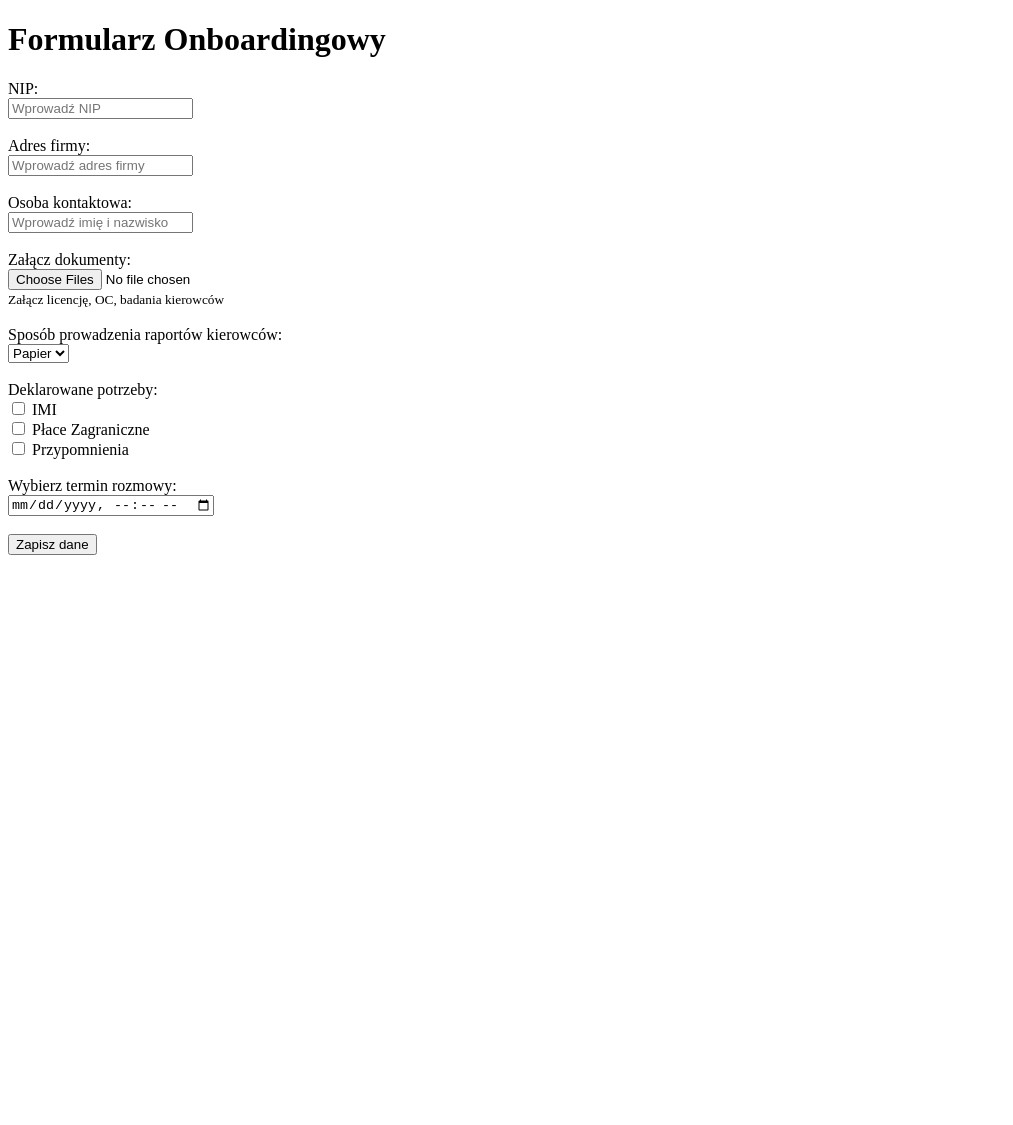
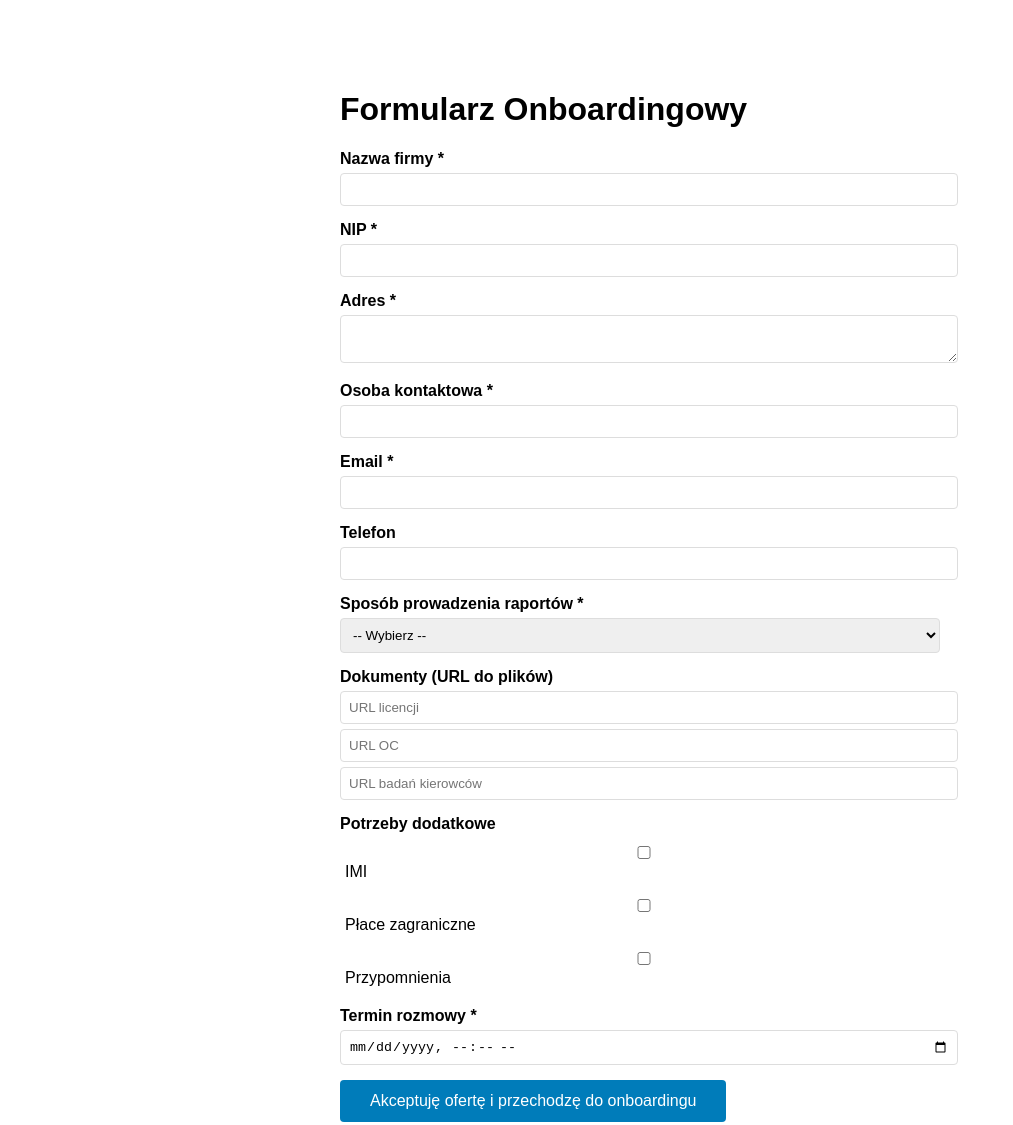
Before and after one commit to Krajl3r/Automatyzacja-onboarding, a plain HTML site: page index.html in a window 1280 px wide. Shown: the whole page, without its empty margins (0-1013 px from the left). Before the commit the page ends 800 px from the top, so only its background shows below. Drawn offline with Linux system fonts and the light colour scheme.

Commit message:
Replace onboarding form with new design and functionality

```diff
--- a/index.html
+++ b/index.html
@@ -3,86 +3,138 @@
 <head>
     <meta charset="UTF-8">
     <meta name="viewport" content="width=device-width, initial-scale=1.0">
-    <title>Formularz Onboardingowy</title>
+    <title>Onboarding - Akceptacja Oferty</title>
+    <style>
+        body { font-family: Arial, sans-serif; max-width: 600px; margin: 50px auto; padding: 20px; }
+        .form-group { margin-bottom: 15px; }
+        label { display: block; margin-bottom: 5px; font-weight: bold; }
+        input, select, textarea { width: 100%; padding: 8px; border: 1px solid #ddd; border-radius: 4px; }
+        button { background: #007cba; color: white; padding: 12px 30px; border: none; border-radius: 4px; cursor: pointer; font-size: 16px; }
+        button:hover { background: #005a87; }
+        .checkbox-group { margin: 10px 0; }
+        .checkbox-group label { font-weight: normal; display: inline-block; margin-left: 5px; }
+    </style>
 </head>
 <body>
     <h1>Formularz Onboardingowy</h1>
     <form id="onboardingForm">
-        <label for="nip">NIP:</label><br>
-        <input type="text" id="nip" name="nip" placeholder="Wprowadź NIP" required><br><br>
+        <div class="form-group">
+            <label for="companyName">Nazwa firmy *</label>
+            <input type="text" id="companyName" name="companyName" required>
+        </div>
 
-        <label for="address">Adres firmy:</label><br>
-        <input type="text" id="address" name="address" placeholder="Wprowadź adres firmy" required><br><br>
+        <div class="form-group">
+            <label for="nip">NIP *</label>
+            <input type="text" id="nip" name="nip" required>
+        </div>
 
-        <label for="contactPerson">Osoba kontaktowa:</label><br>
-        <input type="text" id="contactPerson" name="contactPerson" placeholder="Wprowadź imię i nazwisko" required><br><br>
+        <div class="form-group">
+            <label for="address">Adres *</label>
+            <textarea id="address" name="address" required></textarea>
+        </div>
 
-        <label for="documents">Załącz dokumenty:</label><br>
-        <input type="file" id="documents" name="documents" multiple required><br>
-        <small>Załącz licencję, OC, badania kierowców</small><br><br>
+        <div class="form-group">
+            <label for="contactPerson">Osoba kontaktowa *</label>
+            <input type="text" id="contactPerson" name="contactPerson" required>
+        </div>
 
-        <label for="reporting">Sposób prowadzenia raportów kierowców:</label><br>
-        <select id="reporting" name="reporting" required>
-            <option value="papier">Papier</option>
+        <div class="form-group">
+            <label for="contactEmail">Email *</label>
+            <input type="email" id="contactEmail" name="contactEmail" required>
+        </div>
+
+        <div class="form-group">
+            <label for="contactPhone">Telefon</label>
+            <input type="tel" id="contactPhone" name="contactPhone">
+        </div>
+
+        <div class="form-group">
+            <label for="reportingMethod">Sposób prowadzenia raportów *</label>
+            <select id="reportingMethod" name="reportingMethod" required>
+                <option value="">-- Wybierz --</option>
                 <option value="online">Online</option>
-        </select><br><br>
+                <option value="paper">Papier</option>
+            </select>
+        </div>
 
-        <label for="needs">Deklarowane potrzeby:</label><br>
-        <input type="checkbox" id="imi" name="needs" value="IMI"> IMI<br>
-        <input type="checkbox" id="foreignWages" name="needs" value="Płace Zagraniczne"> Płace Zagraniczne<br>
-        <input type="checkbox" id="reminders" name="needs" value="Przypomnienia"> Przypomnienia<br><br>
+        <div class="form-group">
+            <label>Dokumenty (URL do plików)</label>
+            <input type="text" name="licenseDoc" placeholder="URL licencji">
+            <input type="text" name="insuranceDoc" placeholder="URL OC" style="margin-top: 5px;">
+            <input type="text" name="driverTestsDoc" placeholder="URL badań kierowców" style="margin-top: 5px;">
+        </div>
 
-        <label for="meeting">Wybierz termin rozmowy:</label><br>
-        <input type="datetime-local" id="meeting" name="meeting" required><br><br>
+        <div class="form-group">
+            <label>Potrzeby dodatkowe</label>
+            <div class="checkbox-group">
+                <input type="checkbox" id="needsIMI" name="needsIMI" value="true">
+                <label for="needsIMI">IMI</label>
+            </div>
+            <div class="checkbox-group">
+                <input type="checkbox" id="needsForeignPayroll" name="needsForeignPayroll" value="true">
+                <label for="needsForeignPayroll">Płace zagraniczne</label>
+            </div>
+            <div class="checkbox-group">
+                <input type="checkbox" id="needsReminders" name="needsReminders" value="true">
+                <label for="needsReminders">Przypomnienia</label>
+            </div>
+        </div>
 
-        <button type="submit">Zapisz dane</button>
+        <div class="form-group">
+            <label for="meetingTime">Termin rozmowy *</label>
+            <input type="datetime-local" id="meetingTime" name="meetingTime" required>
+        </div>
+
+        <button type="submit">Akceptuję ofertę i przechodzę do onboardingu</button>
     </form>
 
     <script>
-        const onboardingFormWebhookURL = 'https://hook.eu2.make.com/1ovff2hnkp66fedinlsuryfsvq8le5vg'; // Podmień na URL webhooka dla formularza onboardingowego
+        document.getElementById('onboardingForm').addEventListener('submit', async function(e) {
+            e.preventDefault();
 
-       document.getElementById('onboardingForm').addEventListener('submit', function(event) {
-        event.preventDefault();
+            const submitButton = e.target.querySelector('button');
+            const originalText = submitButton.textContent;
+            submitButton.textContent = 'Wysyłanie...';
+            submitButton.disabled = true;
 
+            // Zbieranie danych z formularza
             const formData = new FormData(this);
-        const data = {};
+            const jsonData = {};
 
-        formData.forEach((value, key) => {
-            if (key === 'needs') {
-                // Jeśli klucz to "needs", dodaj wartości oddzielone przecinkami
-                if (!data[key]) {
-                    data[key] = value;
+            for (const [key, value] of formData.entries()) {
+                // Dla checkboxów - konwersja na boolean
+                if (value === 'true') {
+                    jsonData[key] = true;
+                } else if (value === 'false') {
+                    jsonData[key] = false;
                 } else {
-                    data[key] += `,${value}`;
+                    jsonData[key] = value;
                 }
-            } else {
-                data[key] = value;
             }
+
+            try {
+                const response = await fetch('https://hook.eu2.make.com/1ovff2hnkp66fedinlsuryfsvq8le5vg', {
+                    method: 'POST',
+                    headers: {
+                        'Content-Type': 'application/json',
+                    },
+                    body: JSON.stringify(jsonData)
                 });
 
-        // Ręczne przetwarzanie checkboxów, aby upewnić się, że są poprawnie łączone
-        const needsCheckboxes = document.querySelectorAll('input[name="needs"]:checked');
-        if (needsCheckboxes.length > 0) {
-            data['needs'] = Array.from(needsCheckboxes).map(checkbox => checkbox.value).join(',');
+                if (response.ok) {
+                    alert('Formularz został pomyślnie wysłany! Skontaktujemy się z Tobą w wybranym terminie.');
+                    this.reset();
+                } else {
+                    throw new Error('Błąd podczas wysyłania');
                 }
-
-        // Wyślij dane do Google Sheets (formularz onboardingowy)
-        fetch(onboardingFormWebhookURL, {
-            method: 'POST',
-            headers: {
-                'Content-Type': 'application/json'
-            },
-            body: JSON.stringify(data)
-        })
-        .then(response => {
-            if (response.ok) {
-                alert('Dane zostały wysłane do Google Sheets (Formularz Onboardingowy).');
-            } else {
-                alert('Wystąpił błąd podczas wysyłania danych (Formularz Onboardingowy).');
+            } catch (error) {
+                console.error('Error:', error);
+                alert('Wystąpił błąd podczas wysyłania formularza. Spróbuj ponownie.');
+            } finally {
+                submitButton.textContent = originalText;
+                submitButton.disabled = false;
             }
-        });
         });
     </script>
 </body>
-
 </html>
```
Lines whose indentation alone changed are shown as unchanged.
